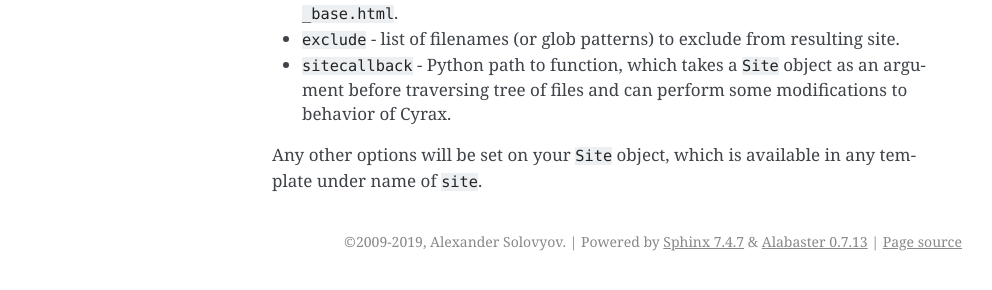
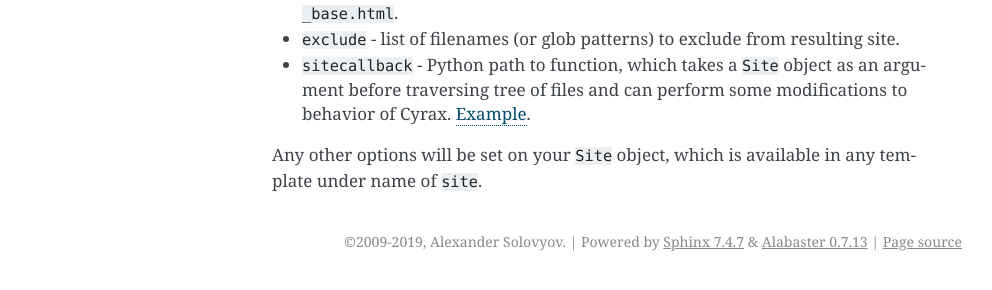
Before and after one commit to piranha/cyrax, a Sphinx documentation site: the page built from docs/usage.rst, in a window 1280 px wide. Shown: the part 333-623 px from the top of the page, without its empty margins (148-1140 px from the left). Built offline with Sphinx 7.4.7, drawn with Linux system fonts in a browser that asks for light colours.

Commit message:
example comes back

```diff
--- a/docs/usage.rst
+++ b/docs/usage.rst
@@ -20,7 +20,9 @@ simple :ref:`configformat`. Possible configuration options used by Cyrax core:
 
 - ``sitecallback`` - Python path to function, which takes a ``Site`` object as
   an argument before traversing tree of files and can perform some
-  modifications to behavior of Cyrax.
+  modifications to behavior of Cyrax. Example_.
 
 Any other options will be set on your ``Site`` object, which is available in any
 template under name of ``site``.
+
+.. _Example: https://github.com/opengaming/osgameclones/blob/master/_ext.py#L282
```
